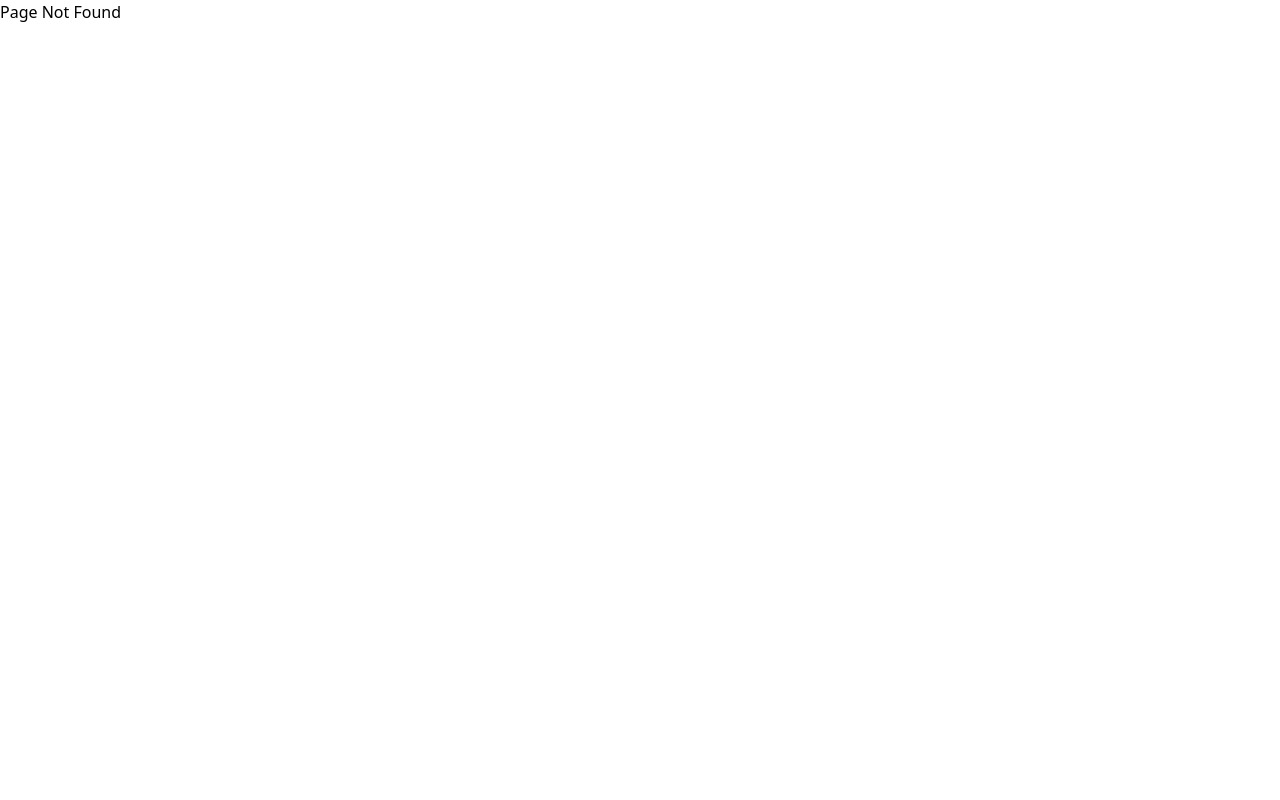
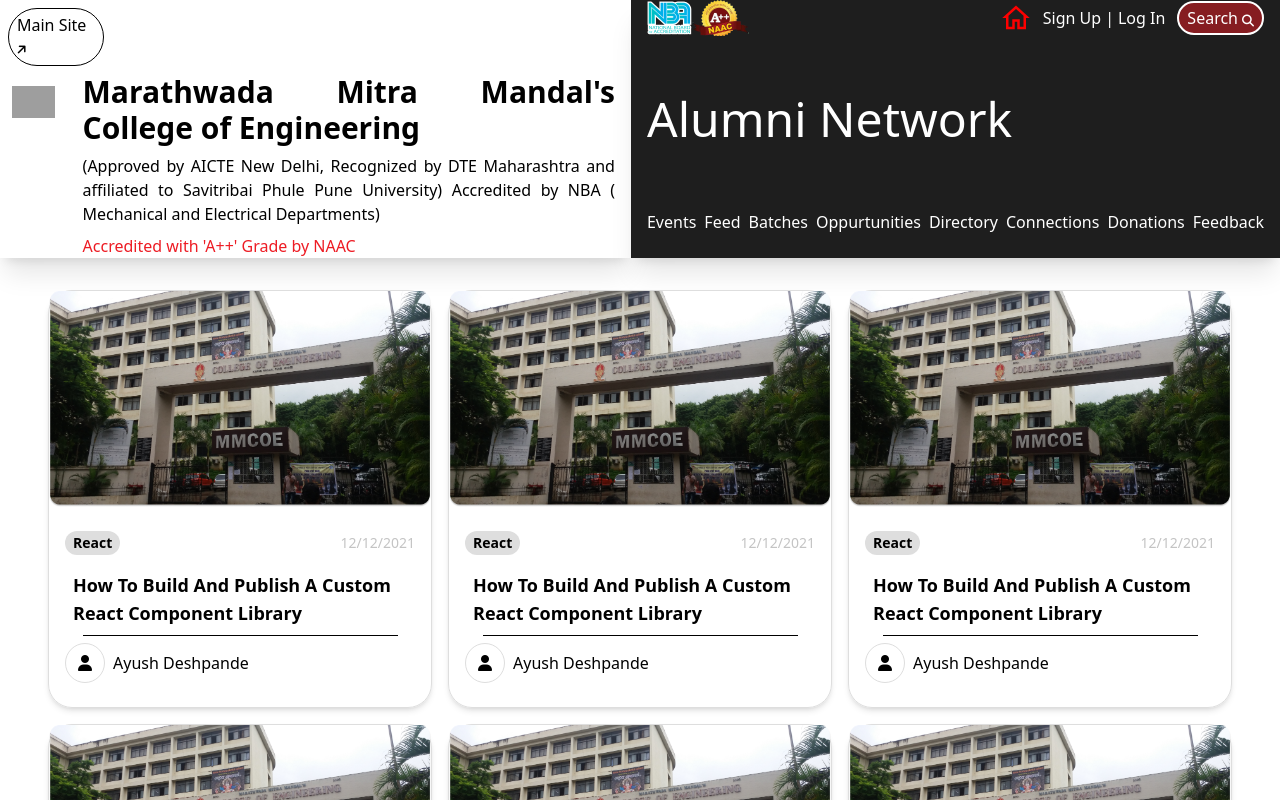
Before and after one commit to NotShrirang/M2ConneX-frontend, a React (Vite) app: page /blogs in a window 1280 px wide. Before the commit this address had no page. Shown: the top 800 px of the page. Built offline with nearby package versions, Linux system fonts and the light colour scheme; grey boxes are pictures that could not be loaded.

Commit message:
Minor update

```diff
--- a/src/App.jsx
+++ b/src/App.jsx
@@ -36,6 +36,10 @@
         path: "/auth",
         element: <Auth />,
       },
+      {
+        path: "/blogs",
+        element: <Blogs />,
+      }
     ],
   },
   {
--- a/src/components/Blogpost.jsx
+++ b/src/components/Blogpost.jsx
@@ -22,7 +22,11 @@
                         <p className='text-gray text-sm'>{date}</p>
                     </div>
                     <div className='my-2'>
-                        <p className='text-lg mx-2 text-left font-semibold hover:cursor-pointer hover:text-primary transition-all duration-300'>
+                        <p className='text-lg mx-2 text-left font-semibold hover:cursor-pointer hover:text-primary transition-all duration-300'
+                            onClick={() => {
+                                // TODO Do something
+                            }}
+                        >
                             {title}
                         </p>
                     </div>
--- a/src/components/header.jsx
+++ b/src/components/header.jsx
@@ -39,9 +39,8 @@
                     <img src={homeIcon} width="30px" alt="home" />
                   </Link>
 
-                  <Link className="flex gap-x-1" to="/auth">
-                    <p href="/">Sign Up</p>|<p href="/">Log In</p>
-                  </Link>
+                  <button onClick={handleLogout}>Log out</button>
+
 
                   <div
                     id="searchBtn"
```
